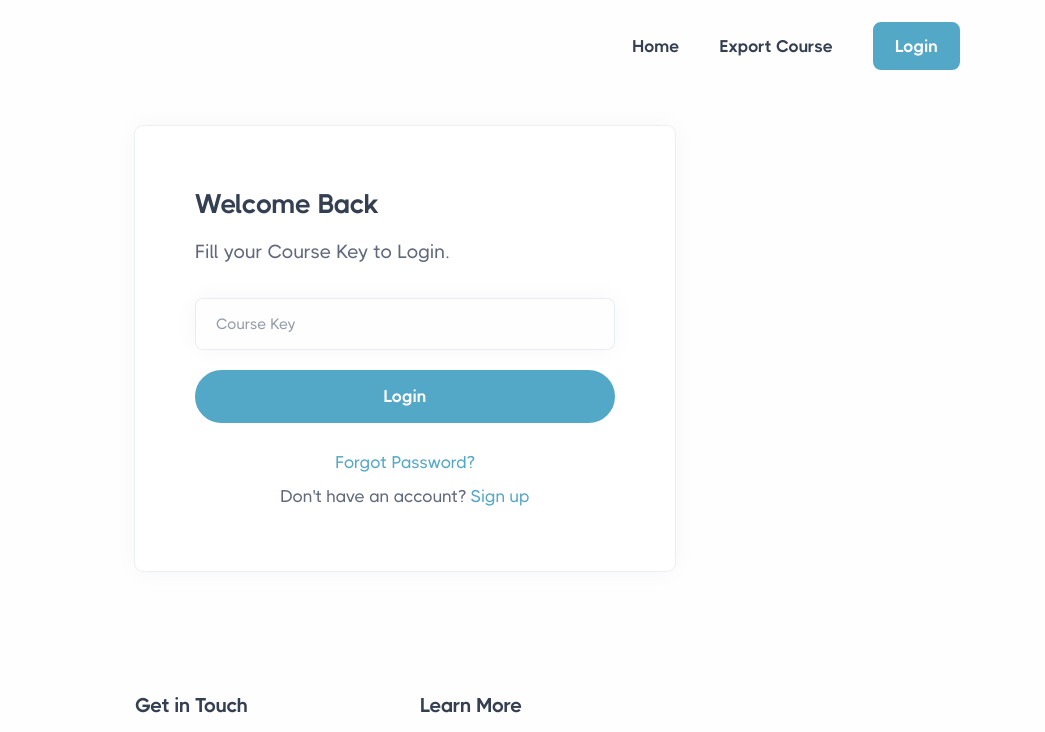
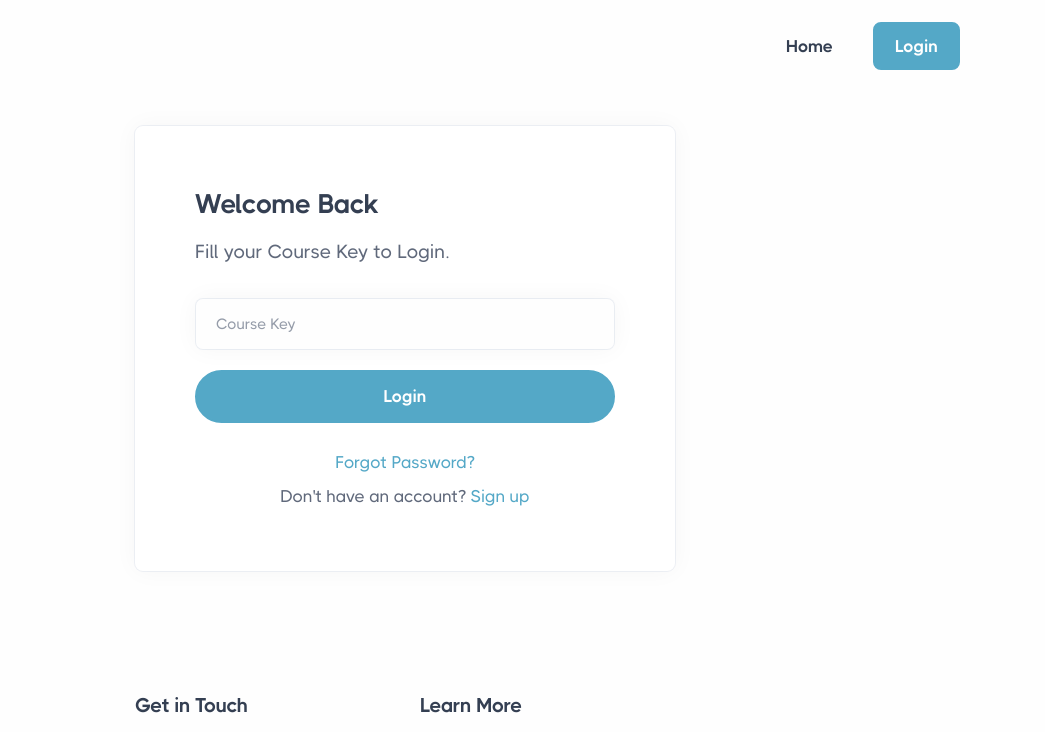
Before and after one commit to SinanAbdulatif/rimshadexporter, a plain HTML site: page Course.html in a window 1280 px wide. Shown: the top 732 px of the page, 235-1280 px from the left. Drawn offline with Linux system fonts and the light colour scheme.

Commit message:
Update Course.html

```diff
--- a/Course.html
+++ b/Course.html
@@ -57,11 +57,6 @@
                         <li class="nav-item dropdown dropdown-mega">
                           <a class="nav-link" href="index.html" >Home</a>
 
-                        </li>
-                        <li class="nav-item dropdown dropdown-mega">
-                          <a class="nav-link" href="course.html" >Export Course</a>
-
-                        </li>
                         <!-- <li class="nav-item dropdown dropdown-mega">
                           <a class="nav-link" href="owners.html" >Owners</a>
 
```
